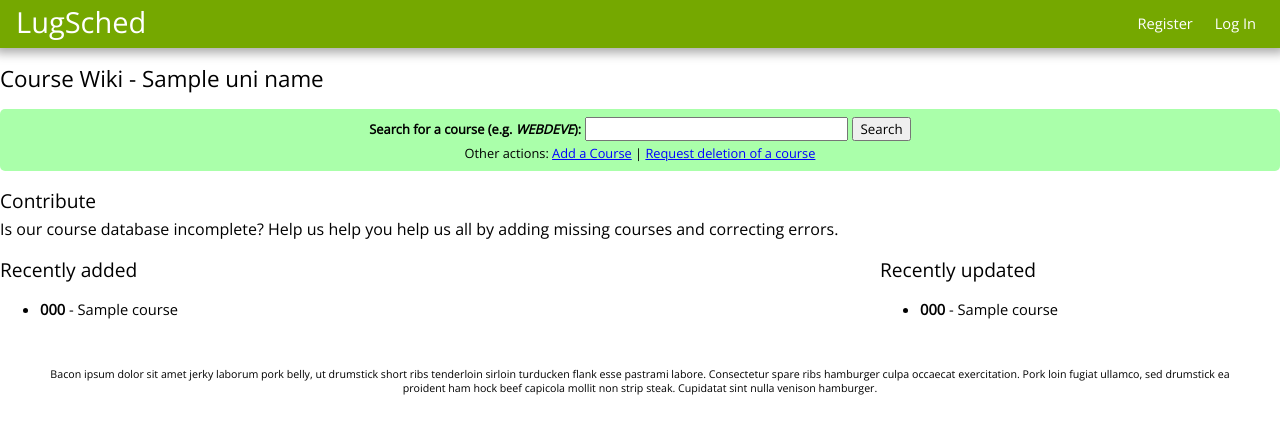
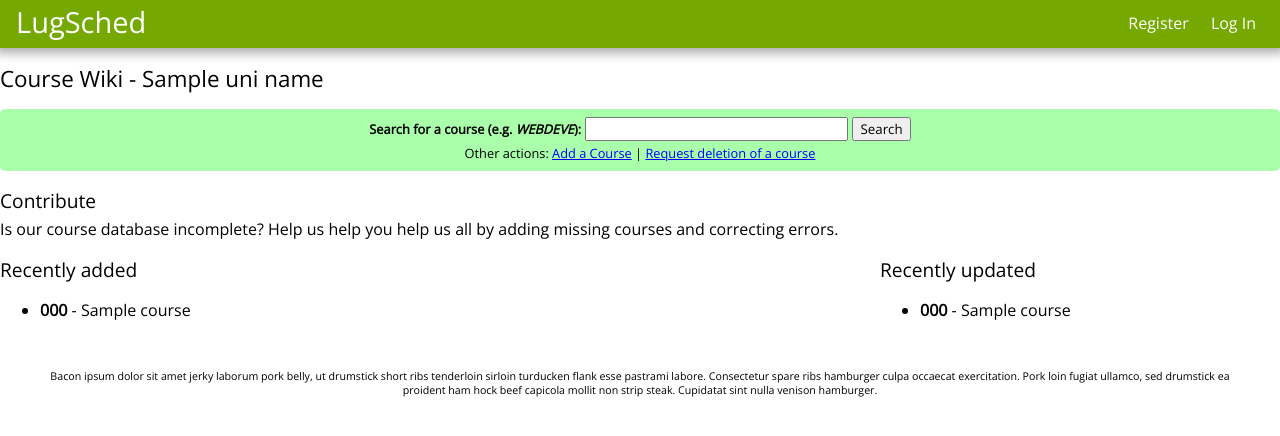
Before and after one commit to pcalulo/lugsched, a Django app: template templates/coursewiki/mainpage.html in a window 1280 px wide. Shown: the top 436 px of the page. Run offline with Django 3.2, Linux system fonts and the light colour scheme; the template is opened without the code that fills it: most values are stand-ins (such as "Sample title", 1, 10 or a date in 2020).

Commit message:
Fixed course wiki nav bar button font size issue

```diff
--- a/static/css/coursewiki/main.css
+++ b/static/css/coursewiki/main.css
@@ -42,10 +42,6 @@ div.rightbox {
     width: 50%;
 }
 
-li {
-    font-size: 11pt;
-}
-
 label {
     font-weight: bold;
 }
```
